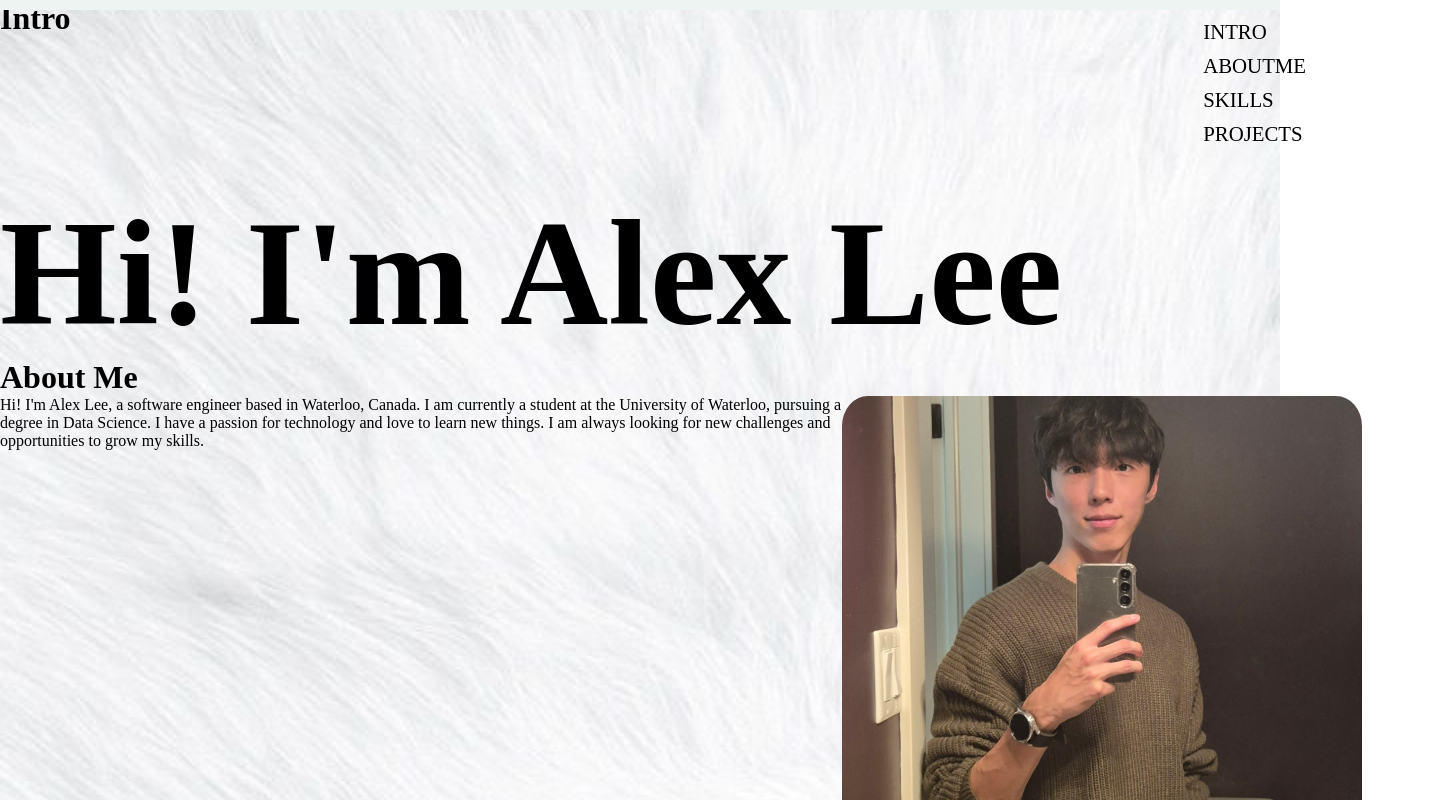
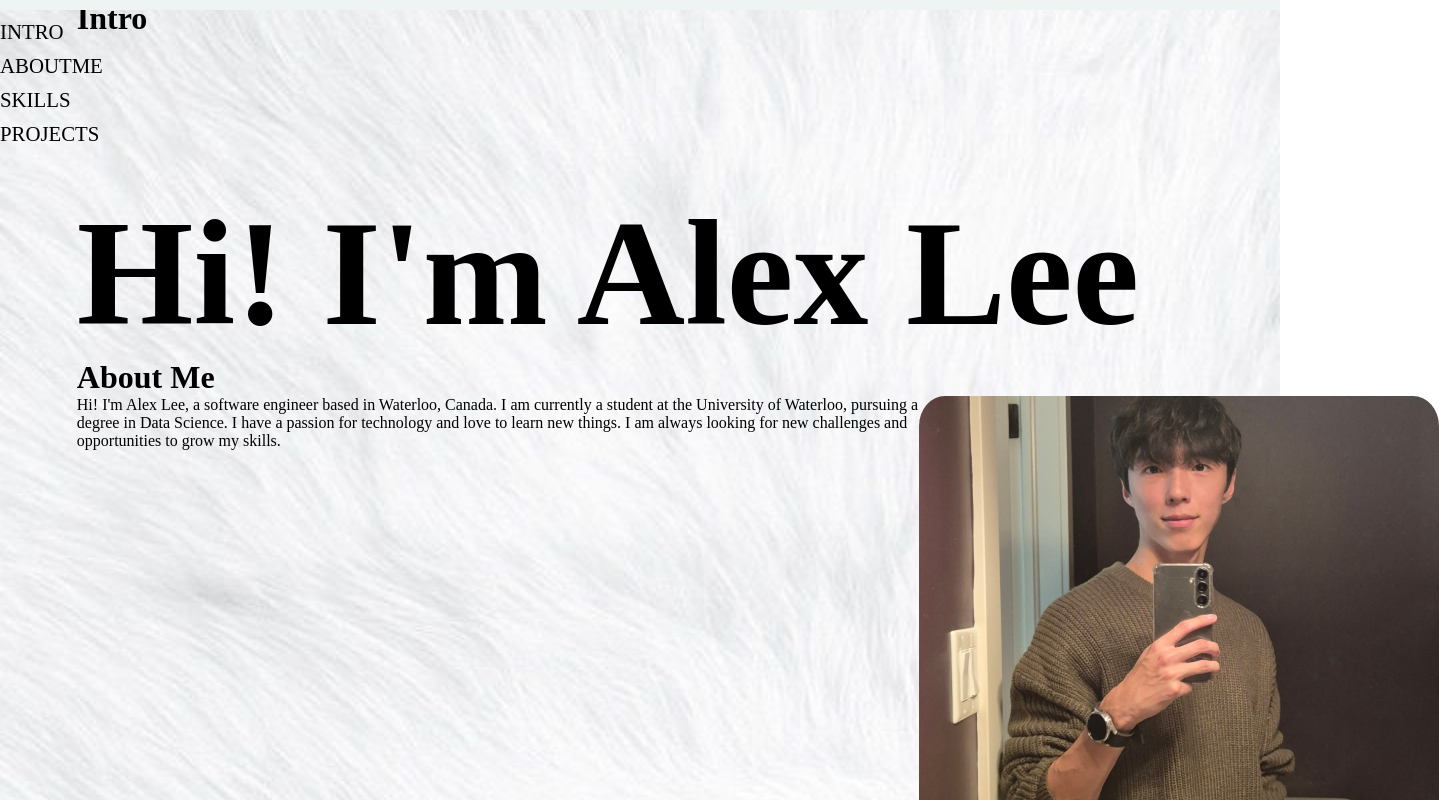
Before and after one commit to 1128alex/alex-lee, a React (Create React App) app: page / in a window 1280 px wide. Shown: the top 800 px of the page, 1439 px wide, since content can reach past the window. Built offline with nearby package versions, Linux system fonts and the light colour scheme.

Commit message:
navigation change

```diff
--- a/src/views/HomeView.jsx
+++ b/src/views/HomeView.jsx
@@ -14,7 +14,10 @@ const HomeView = () => {
     return (
         <div id="background">
             <div style={{ display: "flex", justifyContent: "space-between" }}>
-                <div style={{ width: "94%", float: "left" }}>
+                <div style={{ width: "6%", float: "left" }}>
+                    <Header /> {/* Logo(Alex's Portfolio), Navigation */}
+                </div>
+                <div style={{ width: "94%", float: "right" }}>
                     <Main>
                         <Intro /> {/* Job, Simple greeting(including name) */}
                         <AboutMe /> {/* Name, Phone, Email, School */}
@@ -23,9 +26,6 @@ const HomeView = () => {
                         <Projects />
                         {/* <Career /> */}
                     </Main>
-                </div>
-                <div style={{ width: "6%", float: "right" }}>
-                    <Header /> {/* Logo(Alex's Portfolio), Navigation */}
                 </div>
             </div>
             <div>
```
